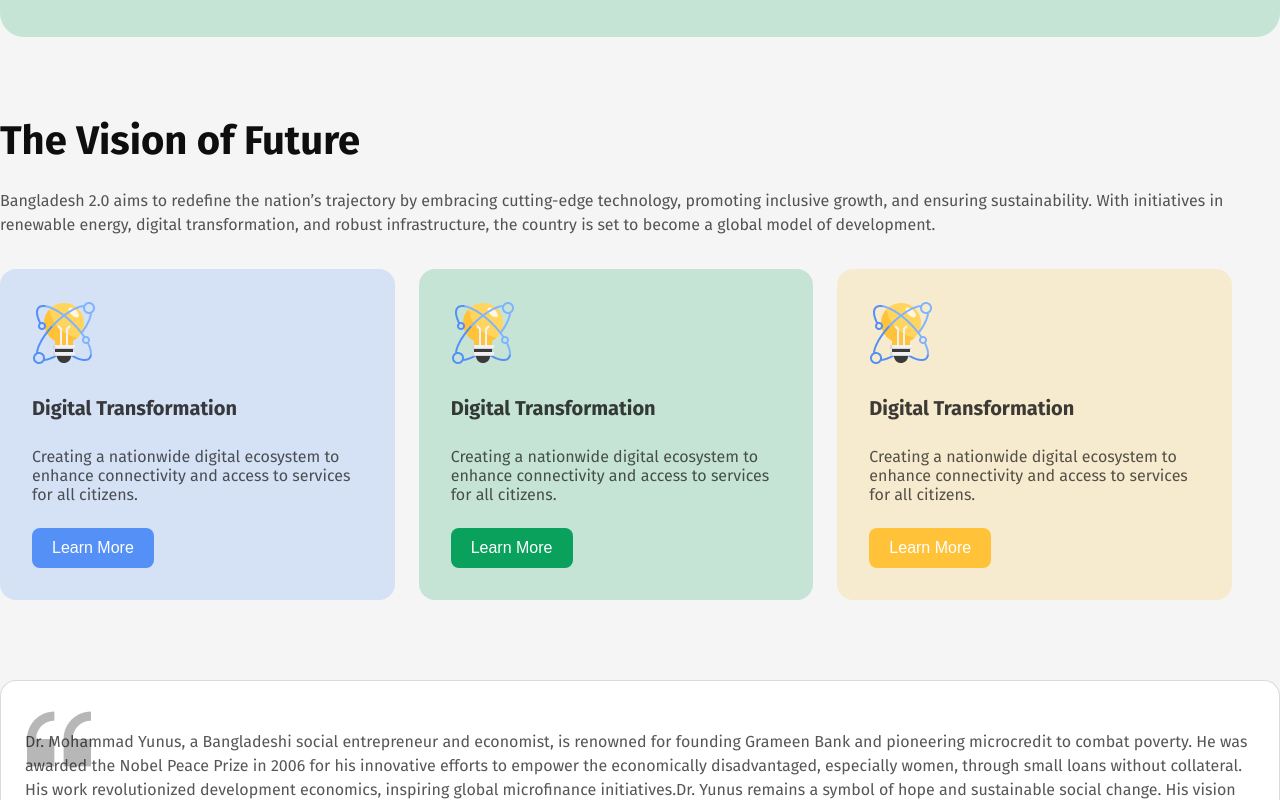
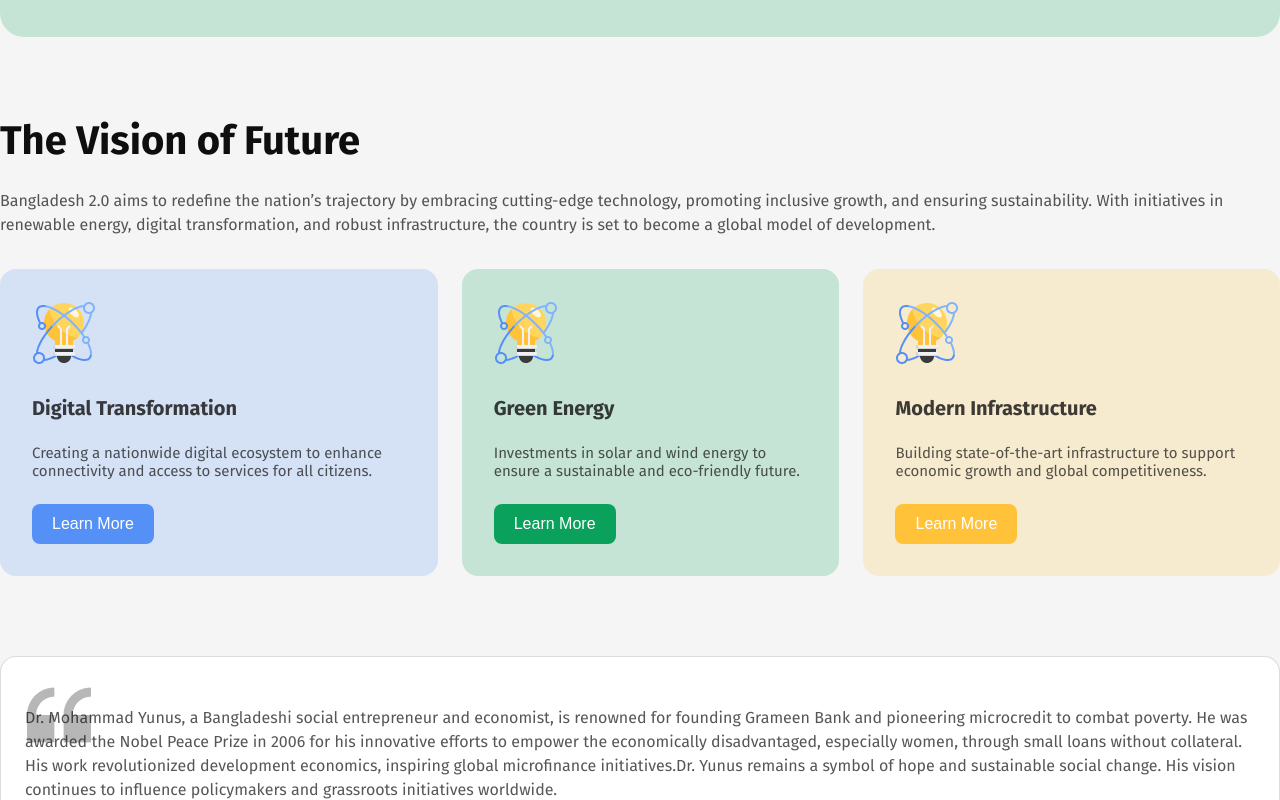
Before and after one commit to setanvir/ph-assignment1, a plain HTML site: page index.html in a window 1280 px wide. Shown: the part 623-1423 px from the top of the page. Drawn offline with Linux system fonts and the light colour scheme.

Commit message:
Final checked and pushed

```diff
--- a/index.html
+++ b/index.html
@@ -57,15 +57,15 @@
                     </div>
                     <div class= "card-2  ">
                         <img src="assets/card-icon.png" alt="">
-                        <h4 class="card-title">Digital Transformation</h4>
-                        <p class="card-descp">Creating a nationwide digital ecosystem to enhance connectivity and access to services for all citizens.</p>
+                        <h4 class="card-title">Green Energy</h4>
+                        <p class="card-descp">Investments in solar and wind energy to ensure a sustainable and eco-friendly future.</p>
                         <button class="btn-2 " >Learn More</button>
 
                     </div>
                     <div class= "card-3  ">
                         <img src="assets/card-icon.png" alt="">
-                        <h4 class="card-title">Digital Transformation</h4>
-                        <p class="card-descp">Creating a nationwide digital ecosystem to enhance connectivity and access to services for all citizens.</p>
+                        <h4 class="card-title">Modern Infrastructure</h4>
+                        <p class="card-descp">Building state-of-the-art infrastructure to support economic growth and global competitiveness.</p>
                         <button class="btn-3">Learn More</button>
 
                     </div>
--- a/styles/portfolio.css
+++ b/styles/portfolio.css
@@ -123,8 +123,6 @@
 
 
 
-
-
 /* The vision section styles */
 
 .primary-title{
@@ -151,15 +149,16 @@
     justify-content: space-between;
     justify-items: center;
     margin-top: 32px;
-    margin-right: 24px;
+    gap: 24px;
     margin-bottom: 80px;
+
 }
 
 .card-1{
 
     background-color: rgba(84, 144, 245, 0.2);
     padding: 32px;
-    margin-right: 24px;
+
     border-radius: 16px;
 
 }
@@ -168,13 +167,14 @@
     color: rgba(14, 14, 14, 0.8);
     font-size: 20px;
     font-weight: bold;
+    margin-bottom: 24px;
 
 }
 
 .card-descp{
 
 
-    font-size: 16px;
+    font-size: 15px;
     font-weight: 400px;
     margin-bottom: 24px;
     color: rgba(14, 14, 14, 0.7);
@@ -195,7 +195,7 @@
 
     background-color: rgba(198, 228, 214, 1);
     padding: 32px;
-    margin-right: 24px;
+
     border-radius: 16px;
 
 }
@@ -215,7 +215,7 @@
 
     background-color: rgba(247, 235, 207, 1);
     padding: 32px;
-    margin-right: 24px;
+
     border-radius: 16px;
 
 }
@@ -260,6 +260,11 @@
 }
 
 
+
+
+
+/* Quotes section style.... */
+
 .quote-style{
 
     background-color: white;
@@ -274,6 +279,7 @@
     border-color: rgba(14, 14, 14, 0.15);
     border-radius: 16px;
 }
+
 .primary-titlequote{
     font-size: 20px;
     font-weight: bold;
@@ -281,6 +287,7 @@
     margin-bottom: 4px;
 
 }
+
 .primary-descpquote{
 
     font-size: 16px;
```
